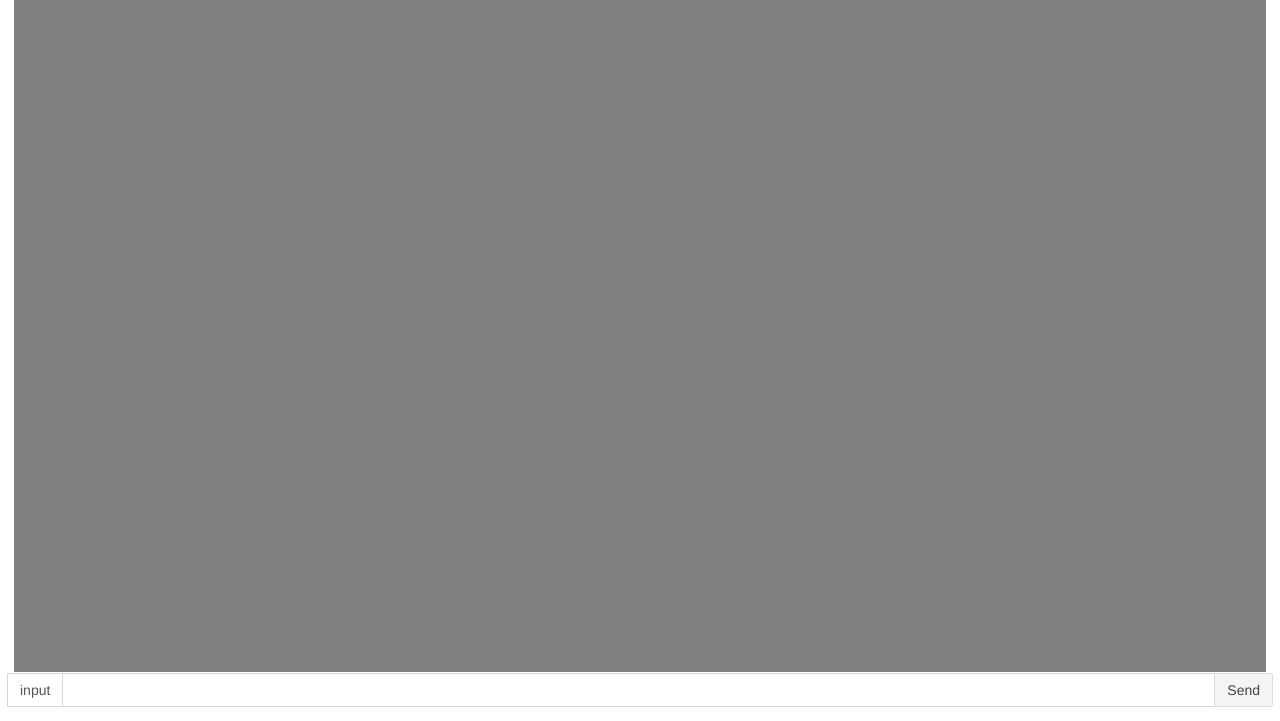
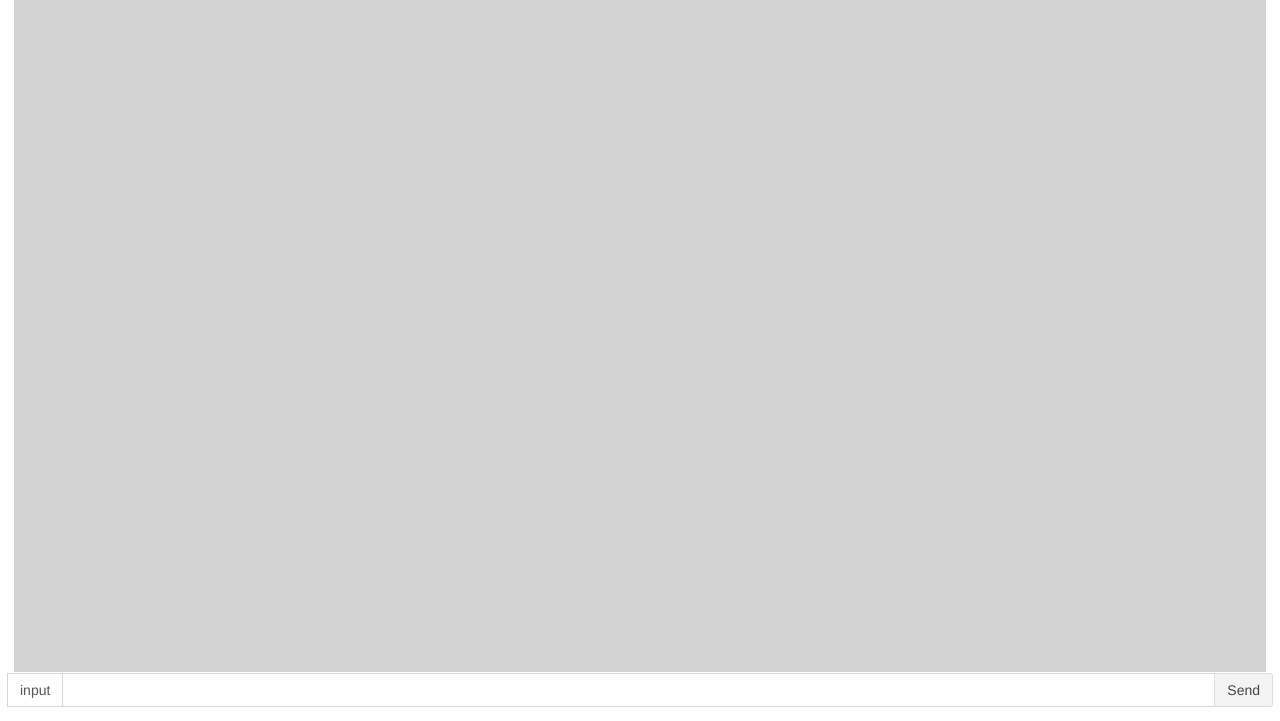
Before and after one commit to liuzl/dl4nlp_misc, a plain HTML site: page chitchat/static/client.html in a window 1280 px wide. Shown: the part 79-800 px from the top of the page. Drawn offline with Linux system fonts and the light colour scheme.

Commit message:
grey -> lightgrey

```diff
--- a/chitchat/static/css/client.css
+++ b/chitchat/static/css/client.css
@@ -1,7 +1,6 @@
 #log {
-    background: gray;
     margin: 0.5em;
-    background: gray;
+    background: lightgray;
     padding: 0.5em 0.5em 0.5em 0.5em;
     position: absolute;
     top: 3em;
```
